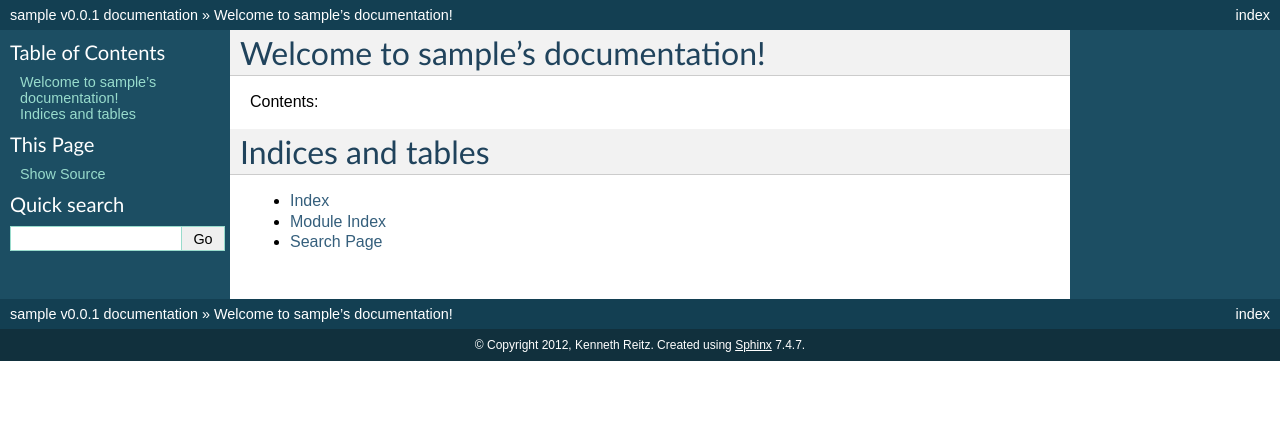
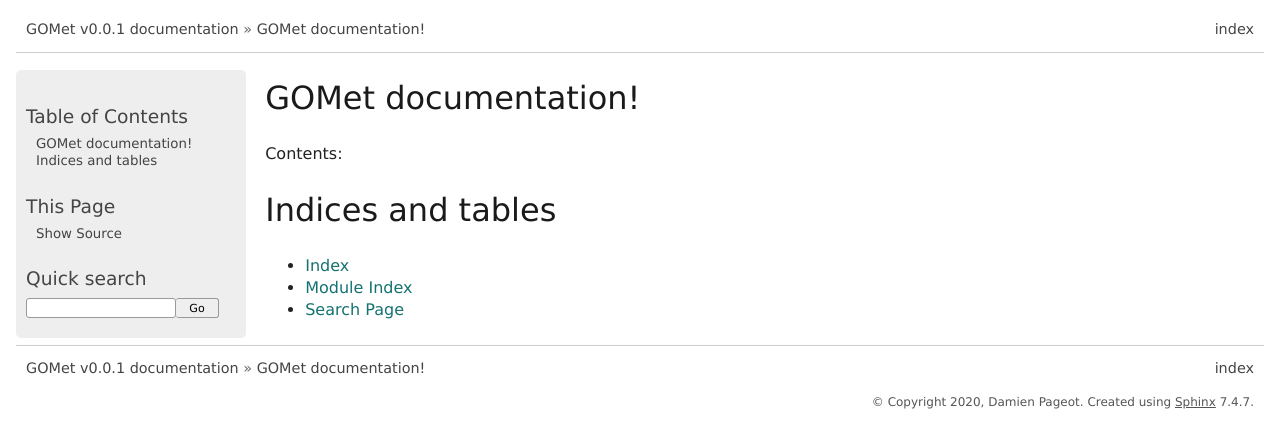
Before and after one commit to PageotD/gomet, a Sphinx documentation site: the page built from docs/index.rst, in a window 1280 px wide. Shown: the top 448 px of the page. Built offline with Sphinx 7.4.7, drawn with Linux system fonts in a browser that asks for light colours.

Commit message:
[DOC] Starting documentation

```diff
--- /dev/null
+++ b/docs/_themes/pydoctheme/static/pydoctheme.css
@@ -0,0 +1,185 @@
+@import url("default.css");
+
+body {
+    background-color: white;
+    margin-left: 1em;
+    margin-right: 1em;
+}
+
+div.related {
+    margin-bottom: 1.2em;
+    padding: 0.5em 0;
+    border-top: 1px solid #ccc;
+    margin-top: 0.5em;
+}
+
+div.related a:hover {
+    color: #41cdce;
+}
+
+div.related:first-child {
+    border-top: 0;
+    border-bottom: 1px solid #ccc;
+}
+
+div.sidebar {
+    background-color: #eeeeee;
+}
+
+
+div.sphinxsidebar {
+    background-color: #eeeeee;
+    border-radius: 5px;
+    line-height: 130%;
+    font-size: smaller;
+}
+
+div.sphinxsidebar h3, div.sphinxsidebar h4 {
+    margin-top: 1.5em;
+}
+
+div.sphinxsidebarwrapper > h3:first-child {
+    margin-top: 0.2em;
+}
+
+div.sphinxsidebarwrapper > ul > li > ul > li {
+    margin-bottom: 0.4em;
+}
+
+div.sphinxsidebar a:hover {
+    color: #41cdce;
+}
+
+div.sphinxsidebar input {
+    font-family: 'Lucida Grande','Lucida Sans','DejaVu Sans',Arial,sans-serif;
+    border: 1px solid #999999;
+    font-size: smaller;
+    border-radius: 3px;
+}
+
+div.sphinxsidebar input[type=text] {
+    max-width: 150px;
+}
+
+div.body {
+    padding: 0 0 0 1.2em;
+}
+
+div.body p {
+    line-height: 140%;
+}
+
+div.body h1, div.body h2, div.body h3, div.body h4, div.body h5, div.body h6 {
+    margin: 0;
+    border: 0;
+    padding: 0.3em 0;
+}
+
+div.body hr {
+    border: 0;
+    background-color: #ccc;
+    height: 1px;
+}
+
+div.body pre {
+    border-radius: 3px;
+    border: 1px solid #ac9;
+}
+
+div.body div.admonition, div.body div.impl-detail {
+    border-radius: 3px;
+}
+
+div.body div.impl-detail > p {
+    margin: 0;
+}
+
+div.body div.seealso {
+    border: 1px solid #dddd66;
+}
+
+a.reference em {
+    font-style: normal;
+}
+
+div.body a {
+    color: #167171;
+}
+
+div.body a:visited {
+    color: #f38b28;
+}
+
+div.body a:hover {
+    color: #41cdce;
+}
+
+tt, pre {
+    font-family: monospace, sans-serif;
+    font-size: 96.5%;
+}
+
+div.body tt {
+    border-radius: 3px;
+}
+
+div.body tt.descname {
+    font-size: 120%;
+}
+
+div.body tt.xref, div.body a tt {
+    font-weight: normal;
+}
+
+.deprecated, .deprecated-removed {
+    background-color: #ffe4e4;
+    border: 1px solid #f66;
+    padding: 7px
+}
+
+.deprecated {
+    border-radius: 3px;
+}
+
+table.docutils {
+    border: 1px solid #ddd;
+    min-width: 20%;
+    border-radius: 3px;
+    margin-top: 10px;
+    margin-bottom: 10px;
+}
+
+table.docutils td, table.docutils th {
+    border: 1px solid #ddd !important;
+    border-radius: 3px;
+}
+
+table p, table li {
+    text-align: left !important;
+}
+
+table.docutils th {
+    background-color: #eee;
+    padding: 0.3em 0.5em;
+}
+
+table.docutils td {
+    background-color: white;
+    padding: 0.3em 0.5em;
+}
+
+table.footnote, table.footnote td {
+    border: 0 !important;
+}
+
+div.footer {
+    line-height: 150%;
+    margin-top: -2em;
+    text-align: right;
+    width: auto;
+    margin-right: 10px;
+}
+
+div.footer a:hover {
+    color: #41cdce;
+}
--- /dev/null
+++ b/docs/_themes/pydoctheme/theme.conf
@@ -0,0 +1,23 @@
+[theme]
+inherit = default
+stylesheet = pydoctheme.css
+pygments_style = sphinx
+
+[options]
+bodyfont = 'Lucida Grande', 'Lucida Sans', 'DejaVu Sans', Arial, sans-serif
+headfont = 'Lucida Grande', 'Lucida Sans', 'DejaVu Sans', Arial, sans-serif
+footerbgcolor = white
+footertextcolor = #555555
+relbarbgcolor = white
+relbartextcolor = #666666
+relbarlinkcolor = #444444
+sidebarbgcolor = white
+sidebartextcolor = #444444
+sidebarlinkcolor = #444444
+bgcolor = white
+textcolor = #222222
+linkcolor = #0090c0
+visitedlinkcolor = #00608f
+headtextcolor = #1a1a1a
+headbgcolor = white
+headlinkcolor = #aaaaaa
--- a/docs/conf.py
+++ b/docs/conf.py
@@ -40,8 +40,8 @@ source_suffix = '.rst'
 master_doc = 'index'
 
 # General information about the project.
-project = u'sample'
-copyright = u'2012, Kenneth Reitz'
+project = u'GOMet'
+copyright = u'2020, Damien Pageot'
 
 # The version info for the project you're documenting, acts as replacement for
 # |version| and |release|, also used in various other places throughout the
@@ -91,7 +91,7 @@ pygments_style = 'sphinx'
 
 # The theme to use for HTML and HTML Help pages.  See the documentation for
 # a list of builtin themes.
-html_theme = 'default'
+html_theme = 'pydoctheme'
 
 # Theme options are theme-specific and customize the look and feel of a theme
 # further.  For a list of options available for each theme, see the
@@ -99,7 +99,7 @@ html_theme = 'default'
 #html_theme_options = {}
 
 # Add any paths that contain custom themes here, relative to this directory.
-#html_theme_path = []
+html_theme_path = ["_themes"]
 
 # The name for this set of Sphinx documents.  If None, it defaults to
 # "<project> v<release> documentation".
--- a/docs/index.rst
+++ b/docs/index.rst
@@ -3,7 +3,7 @@
    You can adapt this file completely to your liking, but it should at least
    contain the root `toctree` directive.
 
-Welcome to sample's documentation!
+GOMet documentation!
 ==================================
 
 Contents:
```
